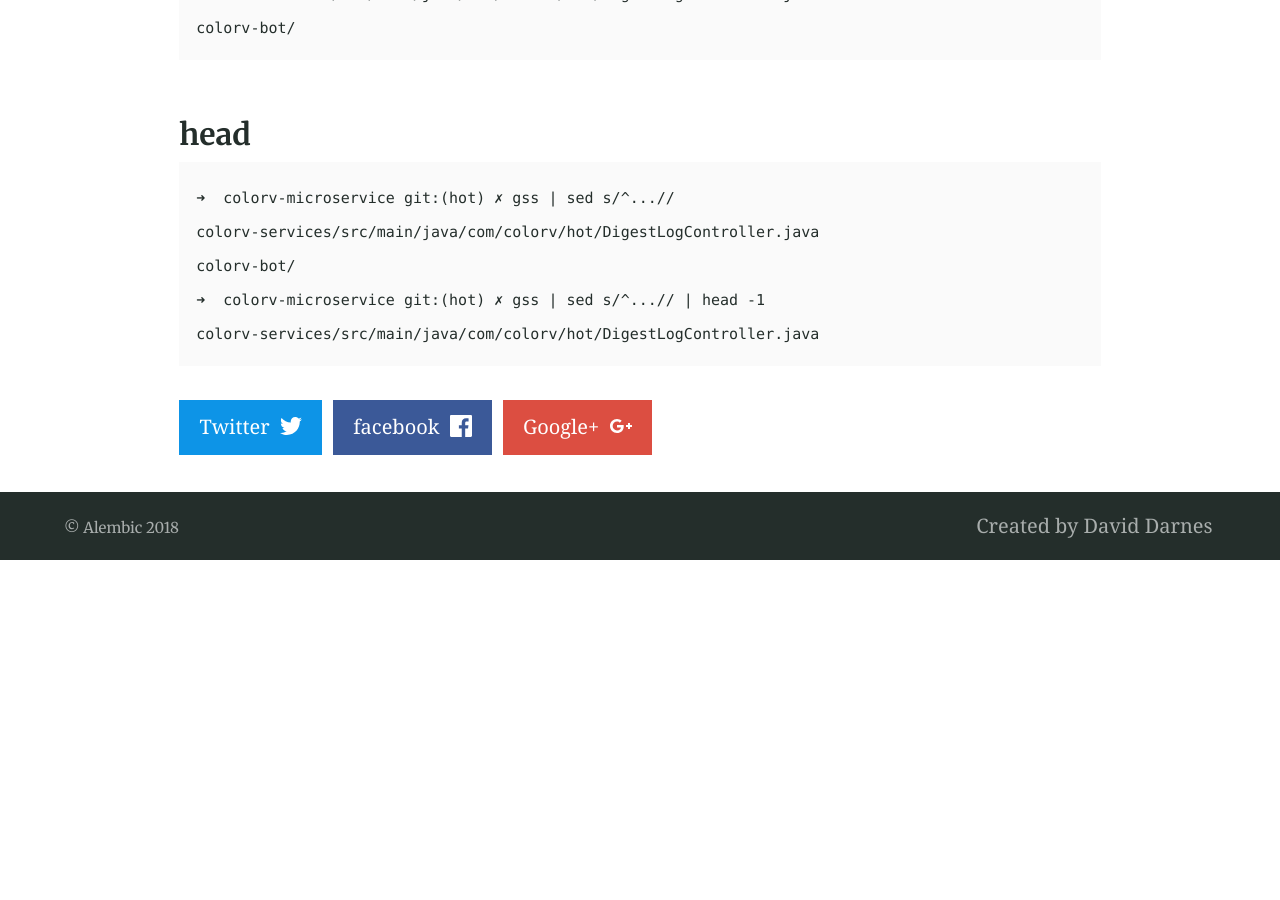
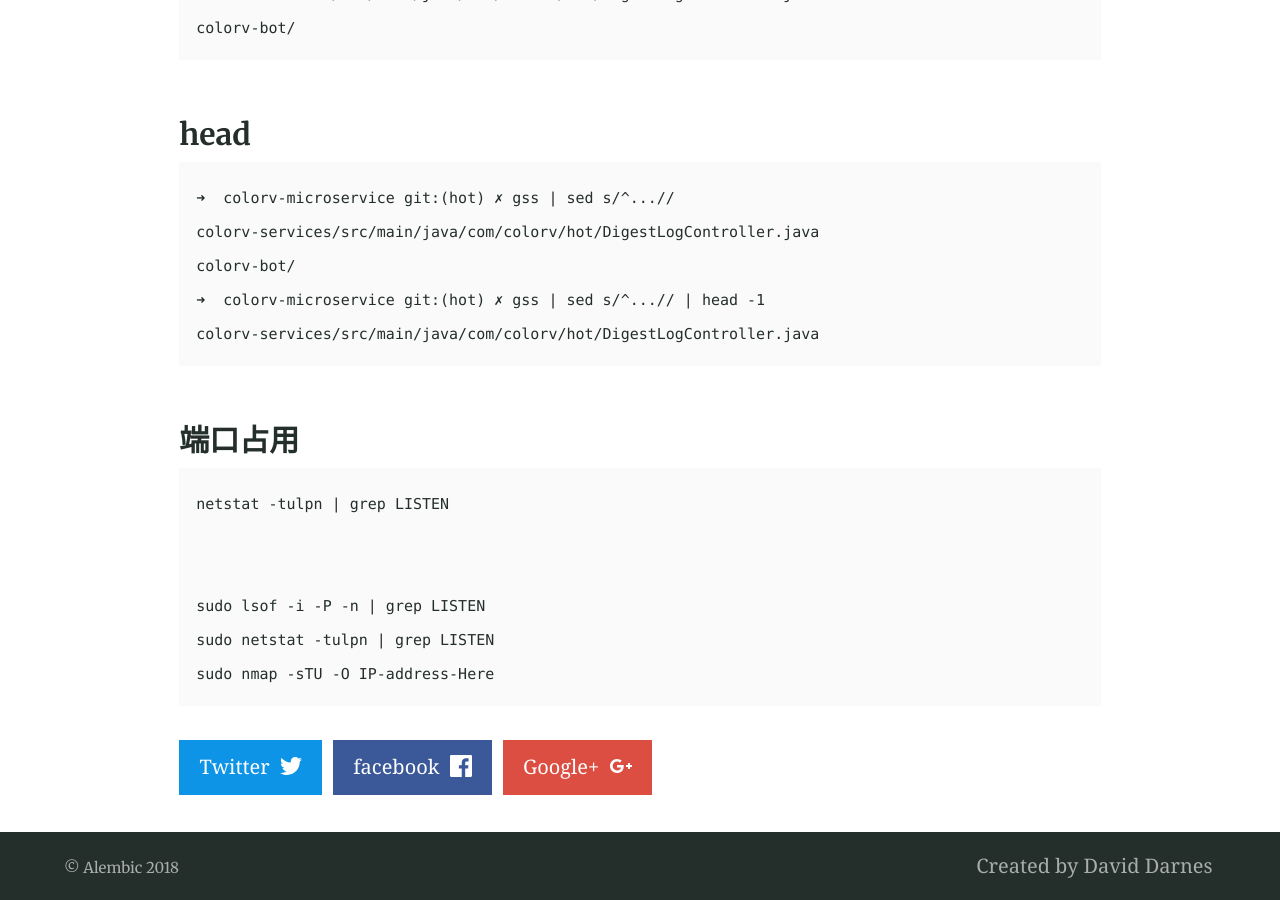
Before and after one commit to wudixm/wudixm.github.io, a Jekyll site: the page built from _posts/2017-10-21-Linux-Command.md, in a window 1280 px wide and 900 px high, scrolled down 32459 px. Built offline with Jekyll 4.4.1, drawn with Linux system fonts in a browser that asks for light colours; our own code applies the rules of GitHub Pages for plain Markdown files; before the commit the page ends 33019 px from its top, so only the background shows below that.

Commit message:
add netstat for linux commend

````diff
--- a/_posts/2017-10-21-Linux-Command.md
+++ b/_posts/2017-10-21-Linux-Command.md
@@ -982,3 +982,14 @@ colorv-bot/
 ➜  colorv-microservice git:(hot) ✗ gss | sed s/^...// | head -1
 colorv-services/src/main/java/com/colorv/hot/DigestLogController.java
 ```
+
+### 端口占用
+
+```
+netstat -tulpn | grep LISTEN
+
+
+sudo lsof -i -P -n | grep LISTEN
+sudo netstat -tulpn | grep LISTEN
+sudo nmap -sTU -O IP-address-Here
+```
````
